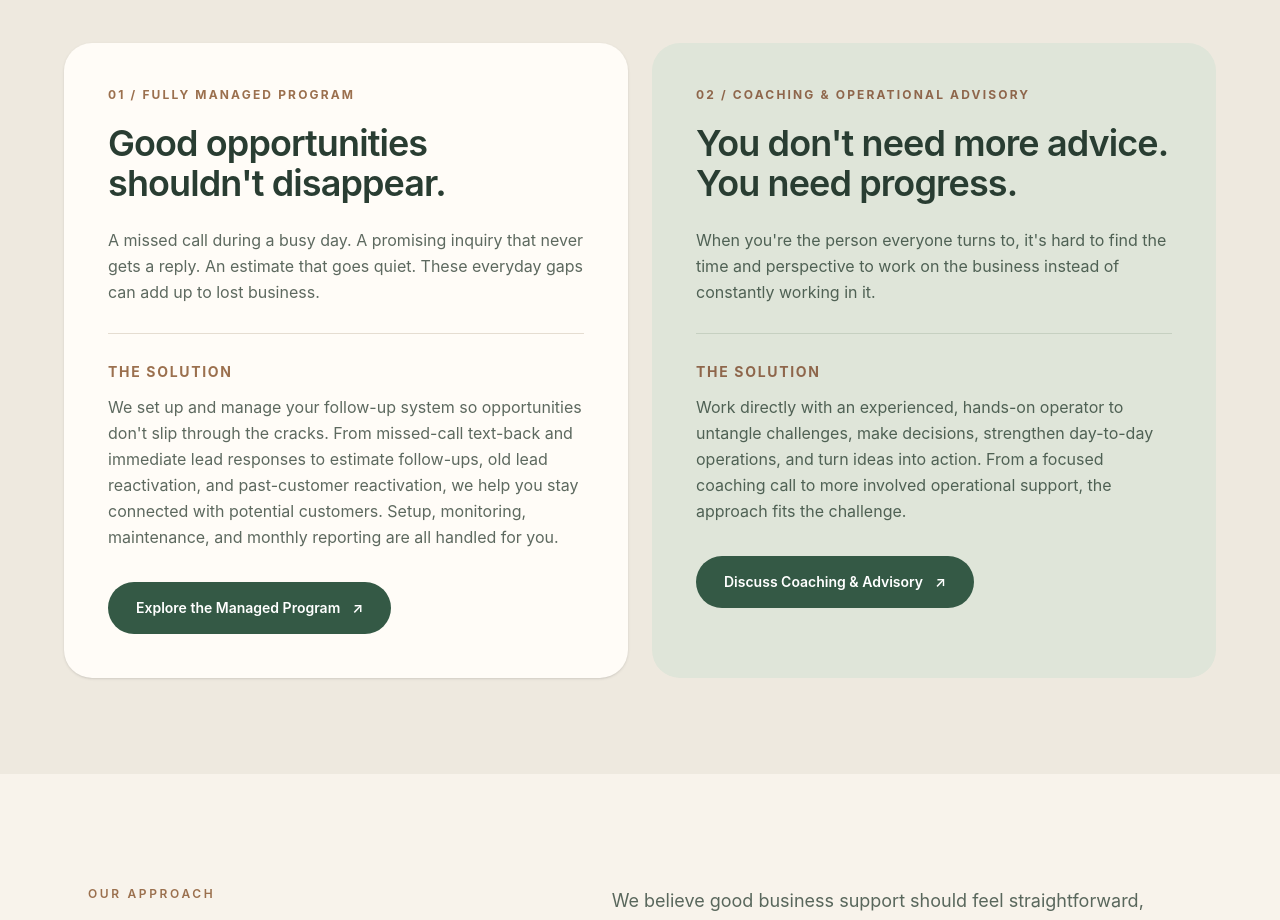
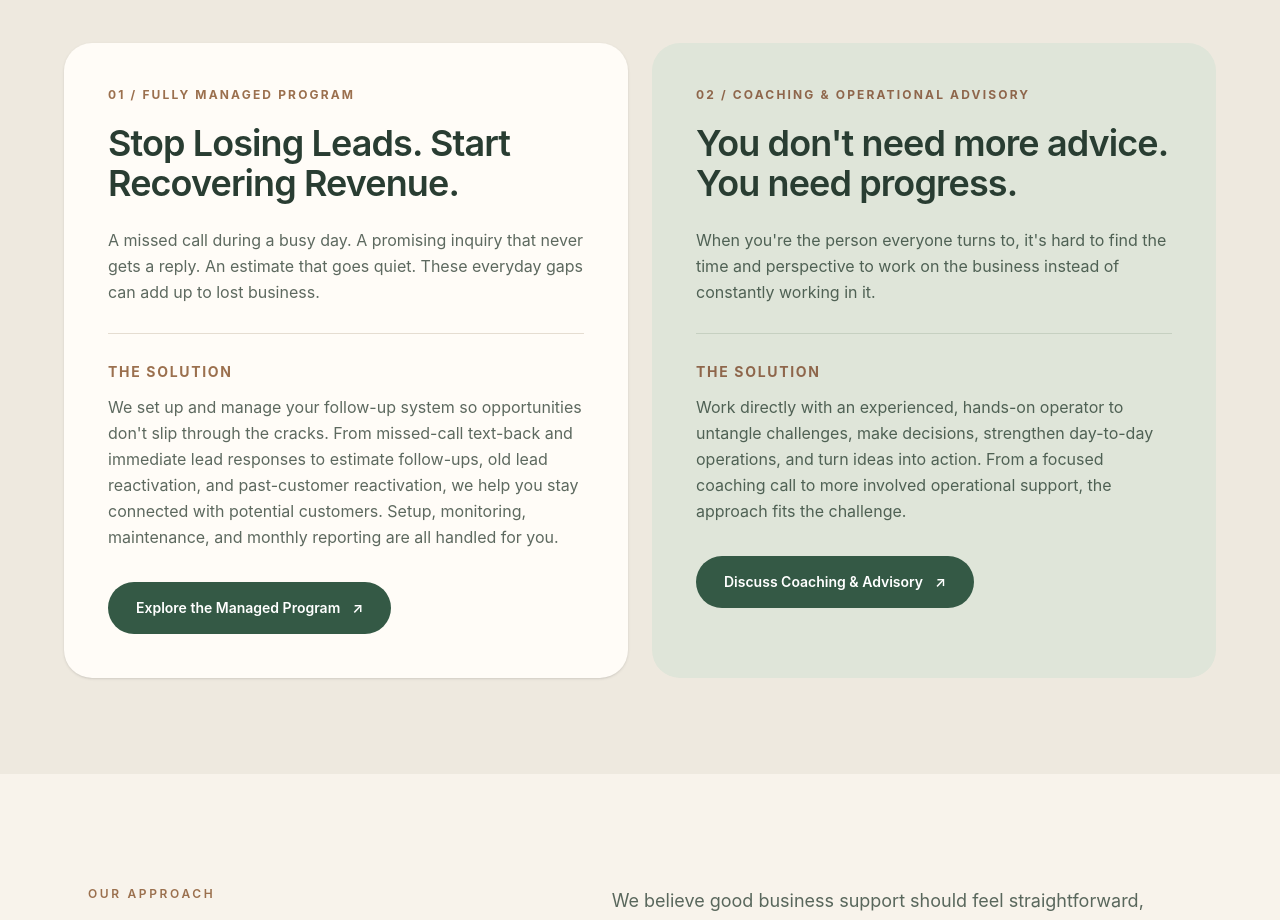
Before and after one commit to SabrinaOWF/OWF, a Next.js app: page / in a window 1280 px wide. Shown: the part 1225-2145 px from the top of the page. Built offline with nearby package versions, Linux system fonts and the light colour scheme.

Commit message:
Update page.tsx

```diff
--- a/src/app/page.tsx
+++ b/src/app/page.tsx
@@ -32,7 +32,7 @@ export default function HomePage() {
           <div className="mt-12 grid gap-6 md:grid-cols-2">
             <article className="rounded-[28px] bg-[#FFFCF7] p-8 shadow-sm md:p-11">
               <p className="text-xs font-bold uppercase tracking-[0.18em] text-[#9B704E]">01 / Fully managed program</p>
-              <h3 className="mt-5 text-3xl font-semibold tracking-tight md:text-4xl">Good opportunities shouldn't disappear.</h3>
+              <h3 className="mt-5 text-3xl font-semibold tracking-tight md:text-4xl">Stop Losing Leads. Start Recovering Revenue.</h3>
               <p className="mt-6 leading-relaxed text-[#5D695F]">A missed call during a busy day. A promising inquiry that never gets a reply. An estimate that goes quiet. These everyday gaps can add up to lost business.</p>
               <div className="my-7 h-px bg-[#E5DDD1]" />
               <p className="text-sm font-bold uppercase tracking-[0.12em] text-[#9B704E]">The solution</p>
```
